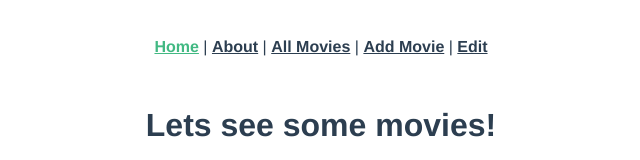
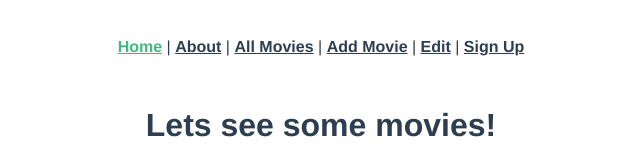
Before and after one commit to HectorDNuno/movie-vue-app, a Vue app: page / in a window 1280 px wide. Shown: the top 160 px of the page, without its empty margins (319-959 px from the left). Built offline with nearby package versions, Linux system fonts and the light colour scheme; no server answers.

Commit message:
adds signup section to nav bar

```diff
--- a/src/App.vue
+++ b/src/App.vue
@@ -9,6 +9,8 @@
     <router-link to="/movies/new">Add Movie</router-link>
     |
     <router-link to="/movies/edit/:id">Edit</router-link>
+    |
+    <router-link to="/signup">Sign Up</router-link>
   </nav>
   <router-view />
 </template>
```
